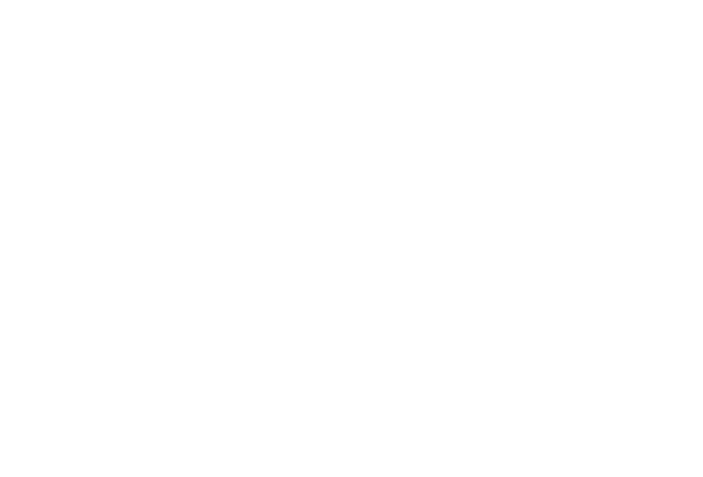
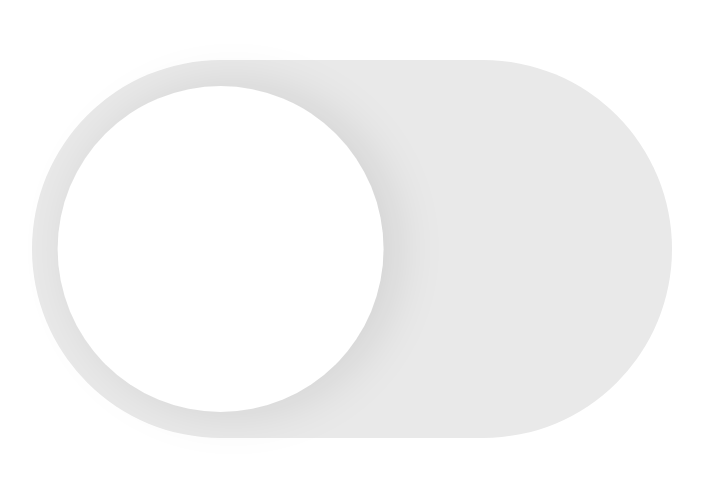
Before and after one commit to MIXISAMA/my-homepage, a Vue app: page /toggle-button in a window 1280 px wide. Before the commit this address had no page. Shown: the part 149-626 px from the top of the page, without its empty margins (288-991 px from the left). Built offline with nearby package versions, Linux system fonts and the light colour scheme.

Commit message:
toggle button

```diff
--- a/index.html
+++ b/index.html
@@ -1,10 +1,10 @@
 <!DOCTYPE html>
-<html lang="en">
+<html lang="zh-Hans">
   <head>
     <meta charset="UTF-8">
     <link rel="icon" href="/favicon.ico">
     <meta name="viewport" content="width=device-width, initial-scale=1.0">
-    <title>Vite App</title>
+    <title>Home Page</title>
   </head>
   <body>
     <div id="app"></div>
--- a/src/router/index.ts
+++ b/src/router/index.ts
@@ -25,6 +25,11 @@
       path: "/check-tick",
       name: "check-tick",
       component: () => import("../views/CheckTick.vue"),
+    },
+    {
+      path: "/toggle-button",
+      name: "toggle-button",
+      component: () => import("../views/ToggleButton.vue"),
     }
   ],
 });
--- a/src/views/CheckTick.vue
+++ b/src/views/CheckTick.vue
@@ -28,7 +28,7 @@
 </div>
 </template>
 
-<script lang="ts">
+<script setup lang="ts">
 
 </script>
 
--- a/src/views/MenuView.vue
+++ b/src/views/MenuView.vue
@@ -5,6 +5,7 @@
 <template>
   <RouterLink to="/spotlight">Spotlight</RouterLink>
   <RouterLink to="/check-tick">Check Tick</RouterLink>
+  <RouterLink to="/toggle-button">Toggle Button</RouterLink>
   <RouterView></RouterView>
 </template>
 
--- /dev/null
+++ b/src/views/ToggleButton.vue
@@ -0,0 +1,103 @@
+<template>
+
+<div class="content">
+  <label for="toggle">
+    <input type="checkbox" id="toggle"/>
+    <span></span>
+  </label>
+</div>
+</template>
+
+<script setup lang="ts">
+
+</script>
+
+<style scoped>
+
+.content {
+  font-size: 1vw;
+  display: flex;
+  justify-content: center;
+  align-items: center;
+  min-height: 100vh;
+
+  --button-width: 50em;
+  --button-height: 29.5em;
+  --toggle-diameter: 25.5em;
+  --button-toggle-offset: calc(
+    (var(--button-height) - var(--toggle-diameter)) / 2
+  );
+  --toggle-shadow-offset: 1em;
+  --toggle-wider: 33.3em;
+  --color-grey: #e9e9e9;
+  --color-dark-grey: #39393d;
+  --color-green: #30d158;
+}
+
+span {
+  display: inline-block;
+  width: var(--button-width);
+  height: var(--button-height);
+  background-color: var(--color-grey);
+  border-radius: calc(var(--button-height) / 2);
+  position: relative;
+  transition: .3s all ease-in-out;
+}
+
+span::after {
+  content: '';
+  display: inline-block;
+  width: var(--toggle-diameter);
+  height: var(--toggle-diameter);
+  background-color: #fff;
+  border-radius: calc(var(--toggle-diameter) / 2);
+  position: absolute;
+  top: var(--button-toggle-offset);
+  transform: translateX(var(--button-toggle-offset));
+  box-shadow:
+    var(--toggle-shadow-offset)
+    0
+    calc(var(--toggle-shadow-offset) * 4)
+    rgba(0, 0, 0, 0.1);
+  transition: .3s all ease-in-out;
+}
+
+input[type="checkbox"]:checked + span {
+  background-color: var(--color-green);
+}
+
+input[type="checkbox"]:checked + span::after {
+  transform: translateX(calc(
+    var(--button-width) - var(--toggle-diameter) - var(--button-toggle-offset)
+  ));
+  box-shadow:
+    calc(var(--toggle-shadow-offset) * -1)
+    0
+    calc(var(--toggle-shadow-offset) * 4)
+    rgba(0, 0, 0, 0.1);
+}
+
+input[type="checkbox"] {
+  display: none;
+}
+
+input[type="checkbox"]:active + span::after {
+  width: var(--toggle-wider);
+}
+
+input[type="checkbox"]:checked:active + span::after {
+  transform: translateX(calc(
+    var(--button-width) - var(--toggle-wider) - var(--button-toggle-offset)
+  ));
+}
+
+@media(prefers-color-scheme: dark) {
+  .content {
+    background-color: #1c1c1e;
+  }
+  span {
+    background-color: var(--color-dark-grey);
+  }
+}
+
+</style>
```
Also changed, not shown: 1 other file (tests, documents, lock files or other folders).
